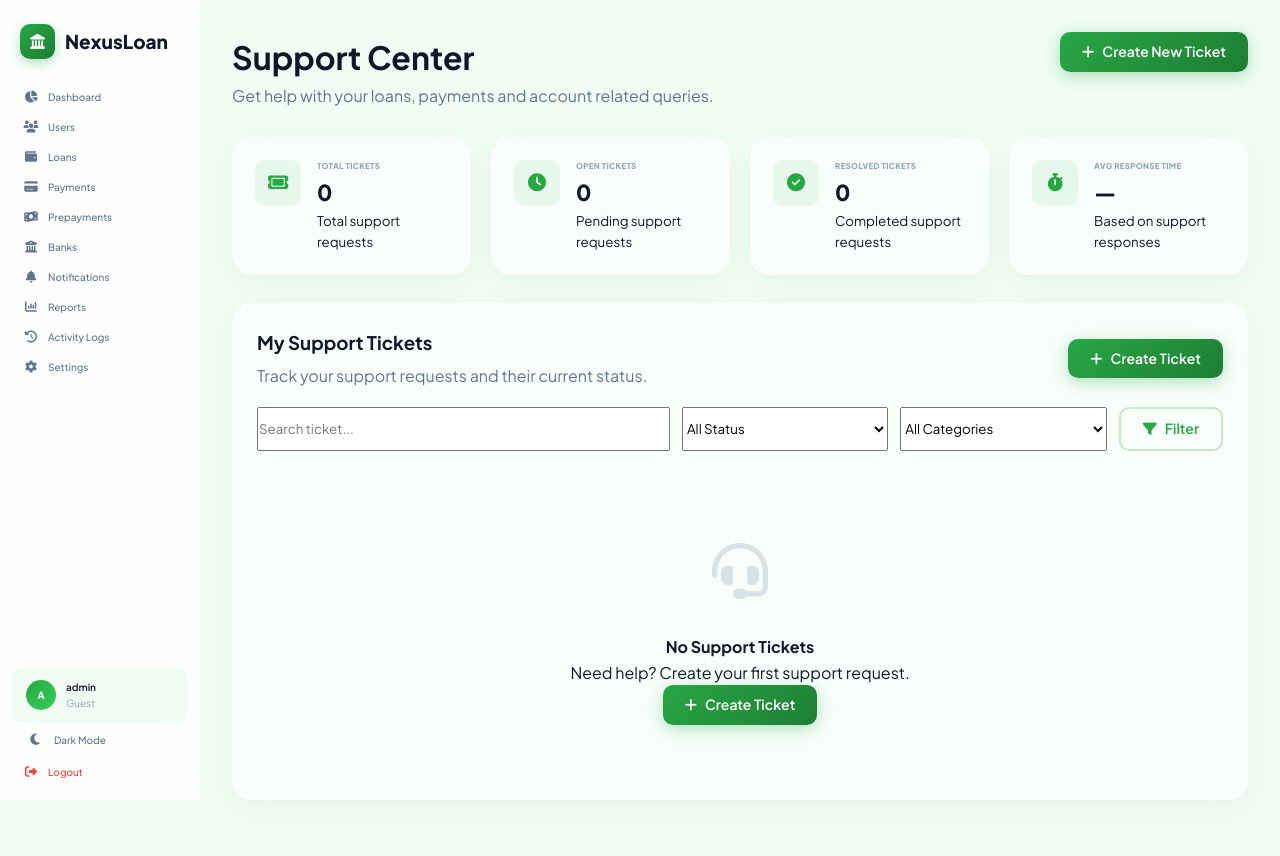
After one commit to ashishkekan/Loan-Manager, a Django app: page /support/ in a window 1280 px wide. The commit adds this page. Run offline with Django 5.2, Linux system fonts and the light colour scheme; a user stored in the database is signed in; data comes from the database, SQL or seed files in the repository; both versions use the stored data as it was after the commit; data that the repository does not hold is empty.

Commit message:
Added support feature

```diff
--- a/loans/urls.py
+++ b/loans/urls.py
@@ -16,6 +16,7 @@ from loans.views import (
     LoanUpdateView,
     add_note,
     close_loan,
+    create_support_ticket,
     delete_document,
     delete_note,
     documents_dashboard,
@@ -24,6 +25,8 @@ from loans.views import (
     mark_all_notifications_read,
     mark_notification_read,
     notifications_dashboard,
+    support_dashboard,
+    support_ticket_detail,
     upload_document,
     view_document,
 )
@@ -98,4 +101,11 @@ urlpatterns = [
         mark_all_notifications_read,
         name="mark_all_notifications_read",
     ),
+    path("support/", support_dashboard, name="support_dashboard"),
+    path("support/create/", create_support_ticket, name="create_support_ticket"),
+    path(
+        "support/ticket/<int:ticket_id>/",
+        support_ticket_detail,
+        name="support_ticket_detail",
+    ),
 ]
--- a/loans/views.py
+++ b/loans/views.py
@@ -29,6 +29,7 @@ from loans.forms import (
     LoanDocumentForm,
     LoanForm,
     LoanNoteForm,
+    SupportTicketForm,
 )
 from loans.models import (
     Loan,
@@ -37,6 +38,7 @@ from loans.models import (
     LoanDocument,
     LoanNote,
     Notification,
+    SupportTicket,
 )
 from loans.services import AccruedInterestService
 from loans.utils import (
@@ -47,6 +49,7 @@ from loans.utils import (
     create_notification,
     generate_full_schedule,
     generate_projected_schedule,
+    get_support_ticket_summary,
     simulate_extra_emi,
 )
 
@@ -1178,3 +1181,137 @@ def mark_all_notifications_read(request):
         ).update(is_read=True)
 
     return redirect("notifications_dashboard")
+
+
+@login_required
+def support_dashboard(request):
+    tickets = (
+        SupportTicket.objects.filter(user=request.user)
+        .select_related("loan")
+        .order_by("-created_at")
+    )
+    search = request.GET.get("search", "").strip()
+    status = request.GET.get("status", "").strip()
+    category = request.GET.get("category", "").strip()
+    if search:
+        tickets = tickets.filter(
+            Q(ticket_number__icontains=search)
+            | Q(subject__icontains=search)
+            | Q(message__icontains=search)
+        )
+    if status:
+        tickets = tickets.filter(status=status)
+    if category:
+        tickets = tickets.filter(category=category)
+    paginator = Paginator(tickets, 10)
+    page_obj = paginator.get_page(request.GET.get("page"))
+    summary = get_support_ticket_summary(request.user)
+    context = {
+        "page_title": "Support Center",
+        "tickets": page_obj.object_list,
+        "page_obj": page_obj,
+        "summary": summary,
+        "search": search,
+        "selected_status": status,
+        "selected_category": category,
+        "status_choices": SupportTicket.STATUS_CHOICES,
+        "category_choices": SupportTicket.CATEGORY_CHOICES,
+    }
+    return render(
+        request,
+        "loans/support_dashboard.html",
+        context,
+    )
+
+
+@login_required
+def create_support_ticket(request):
+    if request.method == "POST":
+        form = SupportTicketForm(
+            request.POST,
+            request.FILES,
+            user=request.user,
+        )
+        if form.is_valid():
+            ticket = form.save(commit=False)
+            ticket.user = request.user
+            ticket.save()
+            SupportMessage.objects.create(
+                ticket=ticket,
+                user=request.user,
+                message=ticket.message,
+                attachment=ticket.attachment,
+                is_staff_reply=False,
+            )
+            create_notification(
+                request.user,
+                "Support Ticket Created",
+                f"Your support ticket #{ticket.ticket_number} has been created.",
+                "system",
+                ticket.loan,
+            )
+            return redirect(
+                "support_ticket_detail",
+                ticket_id=ticket.id,
+            )
+    else:
+        form = SupportTicketForm(user=request.user)
+    return render(
+        request,
+        "loans/support_create_ticket.html",
+        {
+            "page_title": "Create Support Ticket",
+            "form": form,
+        },
+    )
+
+
+@login_required
+def support_ticket_detail(request, ticket_id):
+    ticket = get_object_or_404(
+        SupportTicket.objects.select_related("loan"),
+        id=ticket_id,
+        user=request.user,
+    )
+    if request.method == "POST":
+        if ticket.status in ["resolved", "closed"]:
+            return redirect(
+                "support_ticket_detail",
+                ticket_id=ticket.id,
+            )
+        form = SupportReplyForm(
+            request.POST,
+            request.FILES,
+        )
+        if form.is_valid():
+            reply = form.save(commit=False)
+            reply.ticket = ticket
+            reply.user = request.user
+            reply.is_staff_reply = False
+            reply.save()
+            ticket.status = "open"
+            ticket.last_response_at = timezone.now()
+            ticket.save(
+                update_fields=[
+                    "status",
+                    "last_response_at",
+                    "updated_at",
+                ]
+            )
+            return redirect(
+                "support_ticket_detail",
+                ticket_id=ticket.id,
+            )
+    else:
+        form = SupportReplyForm()
+    messages = ticket.messages.select_related("user").all()
+    return render(
+        request,
+        "loans/support_ticket_detail.html",
+        {
+            "page_title": f"Ticket {ticket.ticket_number}",
+            "ticket": ticket,
+            "ticket_messages": messages,
+            "form": form,
+        },
+    )
--- a/templates/app_layout.html
+++ b/templates/app_layout.html
@@ -45,7 +45,7 @@
                     <span>Documents</span>
                 </a>
                 <li>
-                    <a href="{% url 'notifications_dashboard' %}" class="nav-item">
+                    <a href="{% url 'notifications_dashboard' %}" class="nav-item {% if request.resolver_match.url_name == 'notifications_dashboard' %}active{% endif %}">
                         <i class="fas fa-bell"></i>
                         <span>Notifications</span>
                         {% if unread_notification_count %}
@@ -55,7 +55,7 @@
                         {% endif %}
                     </a>
                 </li>
-                <a href="{% url 'dashboard' %}" class="nav-item">
+                <a href="{% url 'support_dashboard' %}" class="nav-item {% if request.resolver_match.url_name == 'support_dashboard' %}active{% endif %}">
                     <i class="fas fa-headset"></i>
                     <span>Support</span>
                 </a>
--- /dev/null
+++ b/templates/loans/support_dashboard.html
@@ -0,0 +1,137 @@
+{% extends 'app_layout.html' %}
+{% load %}
+{% load static %}
+{% block title %}Support — NexusLoan{% endblock %}
+{% block app_content %}
+<div class="page-header">
+    <div>
+        <h1>Support Center</h1>
+        <p class="text-muted">Get help with your loans, payments and account related queries.</p>
+    </div>
+    <a href="{% url 'create_support_ticket' %}" class="btn btn-primary">
+        <i class="fas fa-plus"></i> Create New Ticket
+    </a>
+</div>
+<div class="summary-grid">
+    <div class="summary-card glass-card">
+        <div class="sc-icon">
+            <i class="fas fa-ticket"></i>
+        </div>
+        <div class="sc-info">
+            <span class="sc-label">Total Tickets</span>
+            <span class="sc-value">{{ summary.total }}</span>
+            <small>Total support requests</small>
+        </div>
+    </div>
+    <div class="summary-card glass-card">
+        <div class="sc-icon">
+            <i class="fas fa-clock"></i>
+        </div>
+        <div class="sc-info">
+            <span class="sc-label">Open Tickets</span>
+            <span class="sc-value">{{ summary.open }}</span>
+            <small>Pending support requests</small>
+        </div>
+    </div>
+    <div class="summary-card glass-card">
+        <div class="sc-icon">
+            <i class="fas fa-circle-check"></i>
+        </div>
+        <div class="sc-info">
+            <span class="sc-label">Resolved Tickets</span>
+            <span class="sc-value">{{ summary.resolved }}</span>
+            <small>Completed support requests</small>
+        </div>
+    </div>
+    <div class="summary-card glass-card">
+        <div class="sc-icon">
+            <i class="fas fa-stopwatch"></i>
+        </div>
+        <div class="sc-info">
+            <span class="sc-label">Avg Response Time</span>
+            <span class="sc-value">{{ summary.avg_response_time }}</span>
+            <small>Based on support responses</small>
+        </div>
+    </div>
+</div>
+<div class="glass-card" style="padding:24px;margin-bottom:24px;">
+    <div style="display:flex;justify-content:space-between;align-items:center;margin-bottom:18px;gap:15px;flex-wrap:wrap;">
+        <div>
+            <h3 style="margin:0 0 5px;">My Support Tickets</h3>
+            <p class="text-muted" style="margin:0;">Track your support requests and their current status.</p>
+        </div>
+        <a href="{% url 'create_support_ticket' %}" class="btn btn-primary">
+            <i class="fas fa-plus"></i> Create Ticket
+        </a>
+    </div>
+    <form method="get" style="display:grid;grid-template-columns:2fr 1fr 1fr auto;gap:12px;margin-bottom:24px;">
+        <input type="text" name="search" class="filter-input" value="{{ search }}" placeholder="Search ticket...">
+        <select name="status" class="filter-input">
+            <option value="">All Status</option>
+            {% for value,label in status_choices %}
+                <option value="{{ value }}" {% if selected_status == value %}selected{% endif %}>{{ label }}</option>
+            {% endfor %}
+        </select>
+        <select name="category" class="filter-input">
+            <option value="">All Categories</option>
+            {% for value,label in category_choices %}
+                <option value="{{ value }}" {% if selected_category == value %}selected{% endif %}>{{ label }}</option>
+            {% endfor %}
+        </select>
+        <button type="submit" class="btn btn-outline">
+            <i class="fas fa-filter"></i> Filter
+        </button>
+    </form>
+    {% if tickets %}
+        <div style="display:grid;grid-template-columns:repeat(auto-fit,minmax(320px,1fr));gap:18px;">
+            {% for ticket in tickets %}
+                <div style="border:1px solid #e5e7eb;border-radius:14px;padding:20px;background:rgba(255,255,255,.5);">
+                    <div style="display:flex;justify-content:space-between;align-items:flex-start;gap:10px;margin-bottom:14px;">
+                        <div>
+                            <div style="font-size:13px;color:#64748b;margin-bottom:5px;">#{{ ticket.ticket_number }}</div>
+                            <h3 style="margin:0;font-size:18px;">{{ ticket.subject }}</h3>
+                        </div>
+                        {% if ticket.status == "open" %}
+                            <span style="padding:5px 10px;border-radius:20px;background:#fef3c7;color:#92400e;font-size:12px;font-weight:600;">Pending</span>
+                        {% elif ticket.status == "in_progress" %}
+                            <span style="padding:5px 10px;border-radius:20px;background:#dbeafe;color:#1d4ed8;font-size:12px;font-weight:600;">Working</span>
+                        {% elif ticket.status == "resolved" %}
+                            <span style="padding:5px 10px;border-radius:20px;background:#dcfce7;color:#166534;font-size:12px;font-weight:600;">Solved</span>
+                        {% else %}
+                            <span style="padding:5px 10px;border-radius:20px;background:#f1f5f9;color:#475569;font-size:12px;font-weight:600;">Closed</span>
+                        {% endif %}
+                    </div>
+                    <div style="font-size:13px;color:#64748b;margin-bottom:10px;">{{ ticket.get_category_display }} · {{ ticket.get_priority_display }} Priority</div>
+                    <p style="margin:0 0 15px;color:#475569;line-height:1.6;">{{ ticket.message|truncatechars:120 }}</p>
+                    <div style="display:flex;justify-content:space-between;align-items:center;gap:10px;">
+                        <small style="color:#64748b;">{{ ticket.created_at|date:"d M Y, h:i A" }}</small>
+                        <a href="{% url 'support_ticket_detail' ticket.id %}" class="btn btn-outline btn-sm">View Details</a>
+                    </div>
+                </div>
+            {% endfor %}
+        </div>
+        {% if page_obj.has_other_pages %}
+            <div style="display:flex;justify-content:center;align-items:center;gap:12px;margin-top:24px;">
+                {% if page_obj.has_previous %}
+                    <a href="?page={{ page_obj.previous_page_number }}&search={{ search }}&status={{ selected_status }}&category={{ selected_category }}" class="btn btn-outline btn-sm">Previous</a>
+                {% endif %}
+                <span>Page {{ page_obj.number }} of {{ page_obj.paginator.num_pages }}</span>
+                {% if page_obj.has_next %}
+                    <a href="?page={{ page_obj.next_page_number }}&search={{ search }}&status={{ selected_status }}&category={{ selected_category }}" class="btn btn-outline btn-sm">Next</a>
+                {% endif %}
+            </div>
+        {% endif %}
+    {% else %}
+        <div class="empty-card" style="padding:50px 20px;text-align:center;">
+            <div class="empty-icon">
+                <i class="fas fa-headset"></i>
+            </div>
+            <h4>No Support Tickets</h4>
+            <p>Need help? Create your first support request.</p>
+            <a href="{% url 'create_support_ticket' %}" class="btn btn-primary">
+                <i class="fas fa-plus"></i> Create Ticket
+            </a>
+        </div>
+    {% endif %}
+</div>
+{% endblock %}
```
Also changed, not shown: loans/admin.py (+46 -0 lines), loans/forms.py (+101 -1 lines), loans/models.py (+100 -0 lines), loans/utils.py (+33 -1 lines), templates/loans/support_create_ticket.html (added, +71 -0 lines), templates/loans/support_ticket_detail.html (added, +73 -0 lines), db.sqlite3, loans/migrations/0005_supportticket_supportmessage_and_more.py (added).
